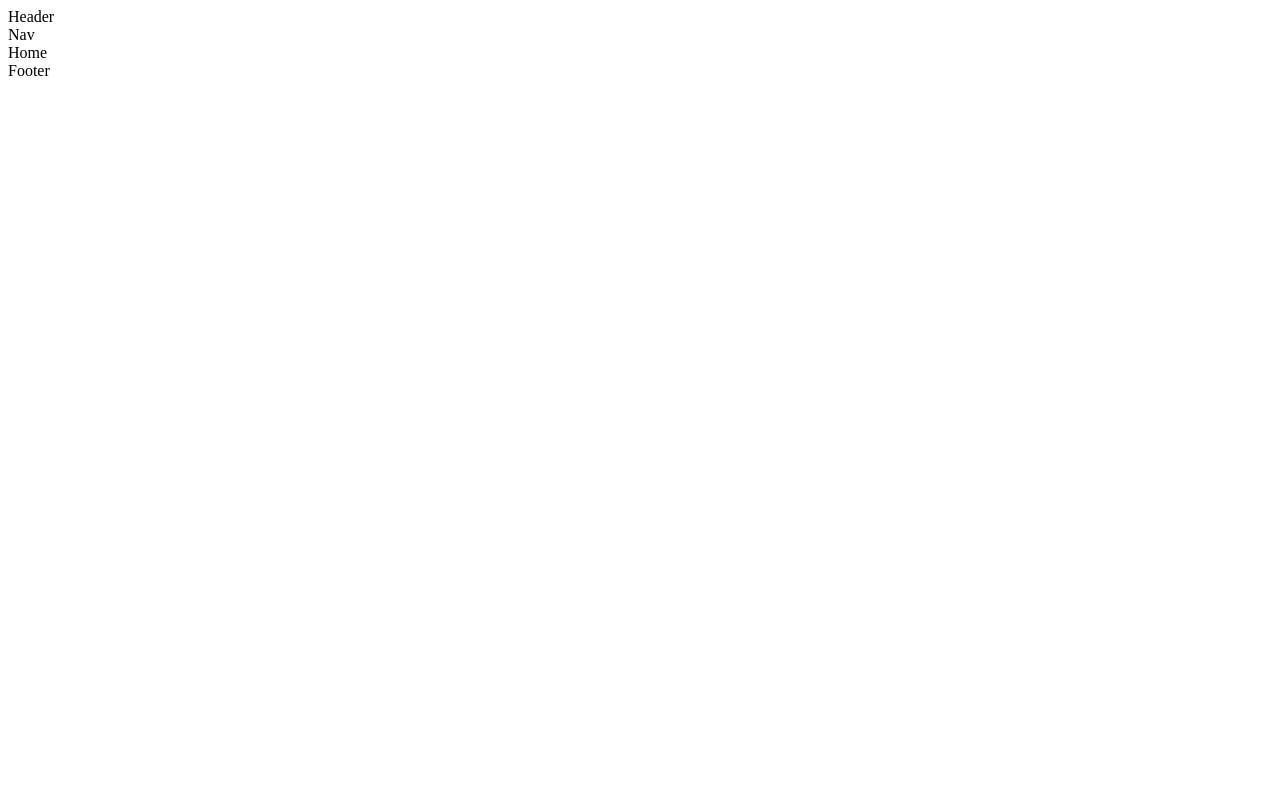
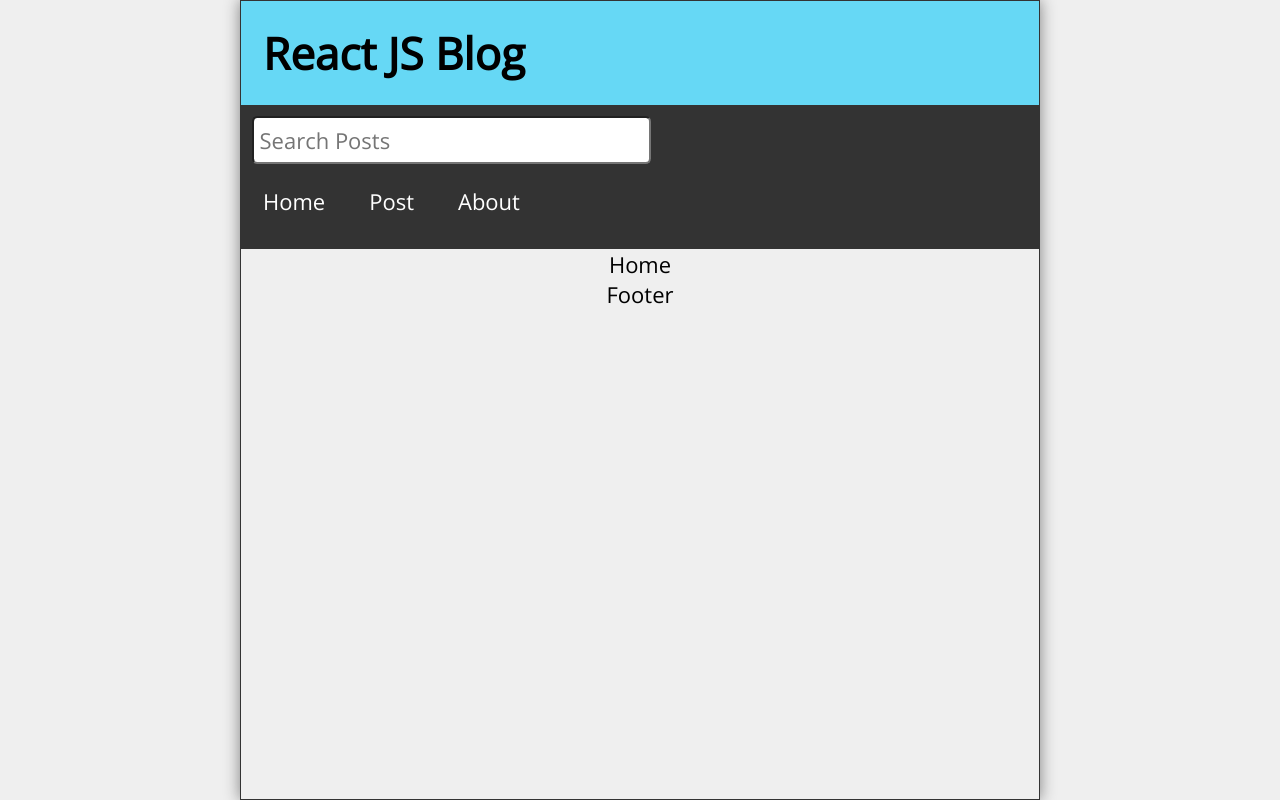
Before and after one commit to saqlain-hub/blog-post, a React (Vite) app: page / in a window 1280 px wide. Built offline with nearby package versions, Linux system fonts and the light colour scheme.

Commit message:
defined states

```diff
--- a/src/App.jsx
+++ b/src/App.jsx
@@ -10,9 +10,37 @@
 import { useState, useEffect } from "react";
 
 function App() {
+  const [posts, setPosts] = useState([
+    {
+      id: 1,
+      title: "My first post",
+      datetime: "Dec 12, 2023 02:00 AM",
+      body: "Lorem ipsum dolor sit amet consectetur adipisicing elit. Et architecto, cumque magni esse quos minus nostrum tenetur nam eius accusamus similique libero, voluptate quibusdam qui iste, quis impedit optio aut.",
+    },
+    {
+      id: 2,
+      title: "My 2nd post",
+      datetime: "Dec 13, 2023 01:00 AM",
+      body: "Lorem ipsum dolor sit amet consectetur adipisicing elit. Et architecto, cumque magni esse quos minus nostrum tenetur nam eius accusamus similique libero, voluptate quibusdam qui iste, quis impedit optio aut.",
+    },
+    {
+      id: 3,
+      title: "My 3rd post",
+      datetime: "Dec 25, 2023 04:05 AM",
+      body: "Lorem ipsum dolor sit amet consectetur adipisicing elit. Et architecto, cumque magni esse quos minus nostrum tenetur nam eius accusamus similique libero, voluptate quibusdam qui iste, quis impedit optio aut.",
+    },
+    {
+      id: 4,
+      title: "My 4th post",
+      datetime: "Jan 02, 2023 12:00 AM",
+      body: "Lorem ipsum dolor sit amet consectetur adipisicing elit. Et architecto, cumque magni esse quos minus nostrum tenetur nam eius accusamus similique libero, voluptate quibusdam qui iste, quis impedit optio aut.",
+    },
+  ]);
+  const [search, setSearch] = useState("");
+
   return (
-    <>
-      <Header />
+    <div className="App">
+      <Header title="React JS Blog" />
       <Nav />
       <Routes>
         <Route path="/" element={<Home />} />
@@ -22,7 +50,7 @@
         <Route path="*" element={<Missing />} />
       </Routes>
       <Footer />
-    </>
+    </div>
   );
 }
 
--- a/src/components/Header.jsx
+++ b/src/components/Header.jsx
@@ -1,7 +1,11 @@
 import React from "react";
 
-const Header = () => {
-  return <div>Header</div>;
+const Header = ({ title }) => {
+  return (
+    <header className="Header">
+      <h1>{title}</h1>
+    </header>
+  );
 };
 
 export default Header;
--- a/src/components/Nav.jsx
+++ b/src/components/Nav.jsx
@@ -1,7 +1,32 @@
 import React from "react";
+import { Link } from "react-router-dom";
 
-const Nav = () => {
-  return <div>Nav</div>;
+const Nav = ({ search, setSearch }) => {
+  return (
+    <nav className="Nav">
+      <form className="searchForm" onSubmit={(e) => e.preventDefault()}>
+        <label htmlFor="search">Search Posts</label>
+        <input
+          type="text"
+          id="search"
+          placeholder="Search Posts"
+          value={search}
+          onChange={(e) => setSearch(e.target.value)}
+        />
+        <ul>
+          <li>
+            <Link to="/">Home</Link>
+          </li>
+          <li>
+            <Link to="/post">Post</Link>
+          </li>
+          <li>
+            <Link to="/about">About</Link>
+          </li>
+        </ul>
+      </form>
+    </nav>
+  );
 };
 
 export default Nav;
--- a/src/index.css
+++ b/src/index.css
@@ -0,0 +1,276 @@
+@import url("https://fonts.googleapis.com/css2?family=Open+Sans&display=swap");
+
+* {
+  margin: 0;
+  padding: 0;
+  box-sizing: border-box;
+}
+
+html {
+  font-size: 16px;
+}
+
+body {
+  min-height: 100vh;
+  font-family: "Open Sans", sans-serif;
+  -webkit-font-smoothing: antialiased;
+  -moz-osx-font-smoothing: grayscale;
+  display: flex;
+  background-color: #efefef;
+}
+
+#root {
+  flex-grow: 1;
+  display: flex;
+  justify-content: center;
+  align-items: center;
+}
+
+.App {
+  width: 100%;
+  max-width: 800px;
+  height: 100vh;
+  display: flex;
+  flex-direction: column;
+  justify-content: flex-start;
+  align-items: center;
+  border: 1px solid #333;
+  box-shadow: 0px 0px 15px gray;
+}
+
+.Header,
+.Footer {
+  width: 100%;
+  background-color: #66d8f5;
+  padding: 1rem;
+  display: flex;
+  justify-content: space-between;
+  align-items: center;
+}
+
+.Header h1 {
+  font-size: 1.5rem;
+}
+
+.Header svg {
+  font-size: 2rem;
+}
+
+.Footer {
+  padding: 0.75rem;
+  display: grid;
+  place-content: center;
+}
+
+.Nav {
+  width: 100%;
+  background-color: #333;
+  display: flex;
+  flex-direction: column;
+  justify-content: flex-start;
+  align-items: flex-start;
+}
+
+.searchForm {
+  width: 80%;
+  padding: 1rem 0 0 0.75rem;
+}
+
+.searchForm input[type="text"] {
+  font-family: "Open Sans", sans-serif;
+  width: 100%;
+  min-height: 48px;
+  font-size: 1rem;
+  padding: 0.25rem;
+  border-radius: 0.25rem;
+  outline: none;
+}
+
+.searchForm label {
+  position: absolute;
+  left: -99999px;
+}
+
+.Nav ul {
+  color: #fff;
+  list-style-type: none;
+  display: flex;
+  flex-wrap: nowrap;
+  align-items: center;
+}
+
+.Nav li {
+  padding: 1rem;
+}
+
+.Nav li:hover,
+.Nav li:focus {
+  padding: 1rem;
+}
+
+.Nav li a {
+  color: #fff;
+  text-decoration: none;
+}
+
+.Nav li:hover,
+.Nav li:focus,
+.Nav li:hover a,
+.Nav li:focus a {
+  background-color: #eee;
+  color: #333;
+}
+
+.Nav li:hover a,
+.Nav li:focus a {
+  cursor: pointer;
+}
+
+.Home,
+.NewPost,
+.PostPage,
+.About,
+.Missing {
+  width: 100%;
+  flex-grow: 1;
+  padding: 1rem;
+  overflow-y: auto;
+  background-color: #fff;
+}
+
+.post {
+  margin-top: 1rem;
+  padding-bottom: 1rem;
+  border-bottom: 1px solid lightgray;
+}
+
+.Home .post a {
+  text-decoration: none;
+}
+
+.Home .post a,
+.Home .post a:visited {
+  color: #000;
+}
+
+.post:first-child {
+  margin-top: 0;
+}
+
+.post:last-child {
+  border-bottom: none;
+}
+
+.postDate {
+  font-size: 0.75rem;
+  margin-top: 0.25rem;
+}
+
+.postBody {
+  margin: 1rem 0;
+}
+
+.newPostForm {
+  display: flex;
+  flex-direction: column;
+}
+
+.newPostForm label {
+  margin-top: 1rem;
+}
+
+.newPostForm input[type="text"],
+.newPostForm textarea {
+  font-family: "Open Sans", sans-serif;
+  width: 100%;
+  min-height: 48px;
+  font-size: 1rem;
+  padding: 0.25rem;
+  border-radius: 0.25rem;
+  margin-right: 0.25rem;
+  outline: none;
+}
+
+.newPostForm textarea {
+  height: 100px;
+}
+
+.newPostForm button {
+  margin-top: 1rem;
+  height: 48px;
+  min-width: 48px;
+  border-radius: 10px;
+  padding: 0.5rem;
+  font-size: 1rem;
+  cursor: pointer;
+}
+
+.Missing h2,
+.PostPage h2,
+.Missing p,
+.PostPage p {
+  margin-bottom: 1rem;
+}
+
+.PostPage button {
+  height: 48px;
+  min-width: 48px;
+  border-radius: 0.25rem;
+  padding: 0.5rem;
+  font-size: 1rem;
+  background-color: red;
+  color: #fff;
+  cursor: pointer;
+}
+
+.statusMsg {
+  margin-top: 2rem;
+}
+
+@media only screen and (min-width: 610px) {
+  html {
+    font-size: 22px;
+  }
+
+  .Header h1 {
+    font-size: 2rem;
+  }
+
+  .Nav {
+    flex-direction: row;
+    flex-wrap: nowrap;
+    justify-content: space-between;
+    align-items: center;
+  }
+
+  .Nav ul {
+    text-align: right;
+  }
+
+  .Nav li:hover,
+  .Nav li:focus,
+  .Nav li:hover a,
+  .Nav li:focus a {
+    background-color: #eee;
+    color: #333;
+  }
+
+  .searchForm {
+    width: 50%;
+    padding: 0.5rem 0;
+  }
+
+  .searchForm input[type="text"] {
+    margin-left: 0.5rem;
+  }
+
+  .newPostForm textarea {
+    height: 300px;
+  }
+}
+
+@media only screen and (min-width: 992px) {
+  .Header svg {
+    font-size: 3rem;
+  }
+}
```
